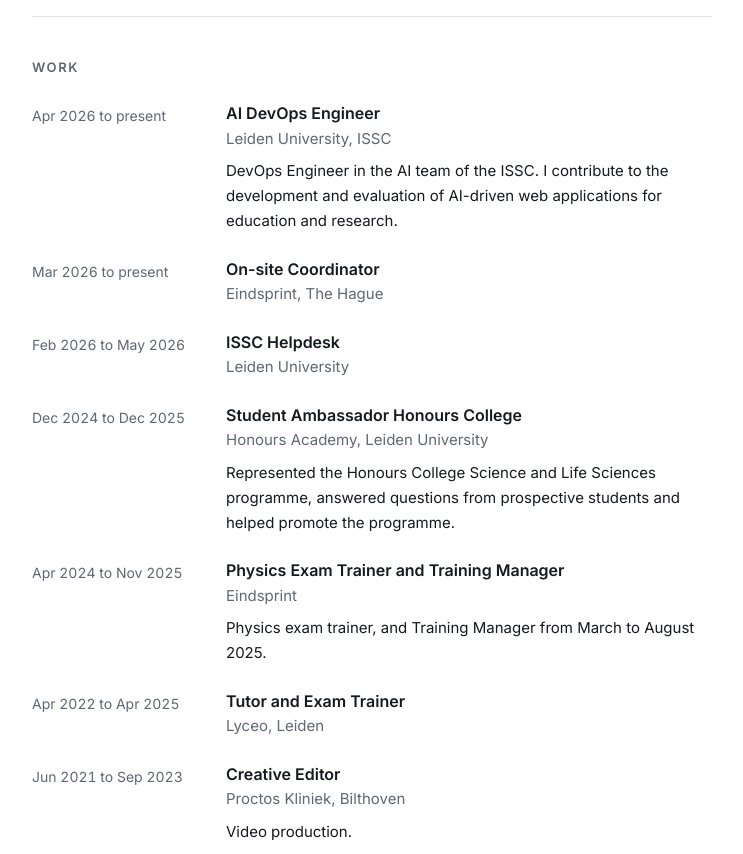
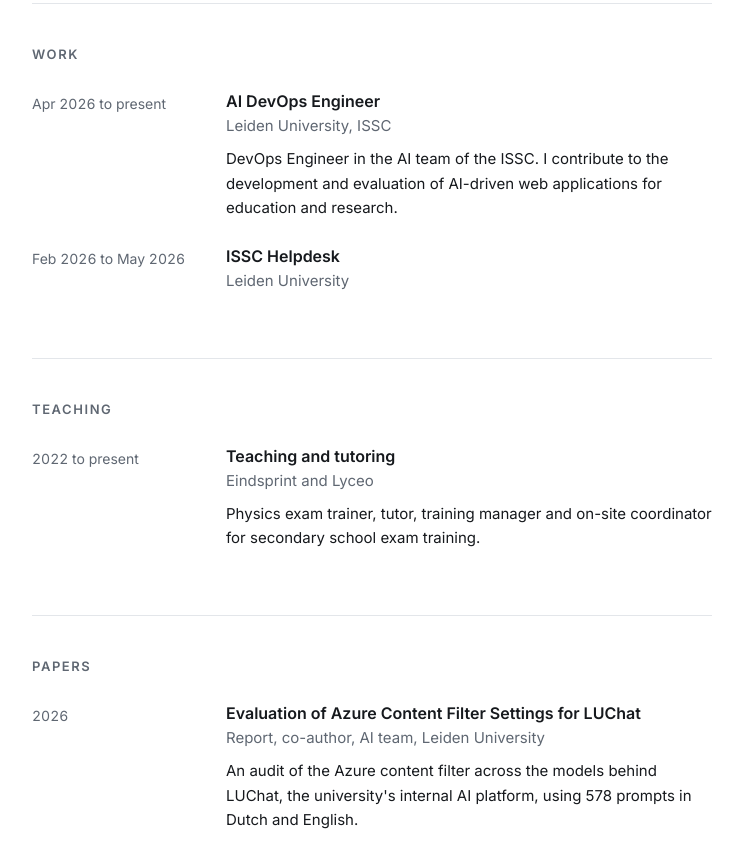
Before and after one commit to PepBaggen/PepBaggen.github.io, a plain HTML site: page index.html in a window 1280 px wide. Shown: the part 934-1788 px from the top of the page, without its empty margins (268-1011 px from the left). Drawn offline with Linux system fonts and the light colour scheme.

Commit message:
Condense work history and add teaching section

```diff
--- a/index.html
+++ b/index.html
@@ -17,6 +17,7 @@
   <nav aria-label="Sections">
     <a href="#education">Education</a>
     <a href="#work">Work</a>
+    <a href="#teaching">Teaching</a>
     <a href="#papers">Papers</a>
     <a href="#contact">Contact</a>
   </nav>
@@ -87,53 +88,23 @@
     </article>
 
     <article class="entry">
-      <span class="when">Mar 2026 to present</span>
-      <div>
-        <h3>On-site Coordinator</h3>
-        <p class="where">Eindsprint, The Hague</p>
-      </div>
-    </article>
-
-    <article class="entry">
       <span class="when">Feb 2026 to May 2026</span>
       <div>
         <h3>ISSC Helpdesk</h3>
         <p class="where">Leiden University</p>
       </div>
     </article>
+  </section>
+
+  <section id="teaching">
+    <h2>Teaching</h2>
 
     <article class="entry">
-      <span class="when">Dec 2024 to Dec 2025</span>
+      <span class="when">2022 to present</span>
       <div>
-        <h3>Student Ambassador Honours College</h3>
-        <p class="where">Honours Academy, Leiden University</p>
-        <p>Represented the Honours College Science and Life Sciences programme, answered questions from prospective students and helped promote the programme.</p>
-      </div>
-    </article>
-
-    <article class="entry">
-      <span class="when">Apr 2024 to Nov 2025</span>
-      <div>
-        <h3>Physics Exam Trainer and Training Manager</h3>
-        <p class="where">Eindsprint</p>
-        <p>Physics exam trainer, and Training Manager from March to August 2025.</p>
-      </div>
-    </article>
-
-    <article class="entry">
-      <span class="when">Apr 2022 to Apr 2025</span>
-      <div>
-        <h3>Tutor and Exam Trainer</h3>
-        <p class="where">Lyceo, Leiden</p>
-      </div>
-    </article>
-
-    <article class="entry">
-      <span class="when">Jun 2021 to Sep 2023</span>
-      <div>
-        <h3>Creative Editor</h3>
-        <p class="where">Proctos Kliniek, Bilthoven</p>
-        <p>Video production.</p>
+        <h3>Teaching and tutoring</h3>
+        <p class="where">Eindsprint and Lyceo</p>
+        <p>Physics exam trainer, tutor, training manager and on-site coordinator for secondary school exam training.</p>
       </div>
     </article>
   </section>
--- a/style.css
+++ b/style.css
@@ -91,8 +91,8 @@ h1 {
 
 .lead {
   max-width: 34em;
-  margin: 18px 0 6px;
-  font-size: 18px;
+  margin: 14px 0 4px;
+  font-size: 16px;
 }
 
 .place {
```
